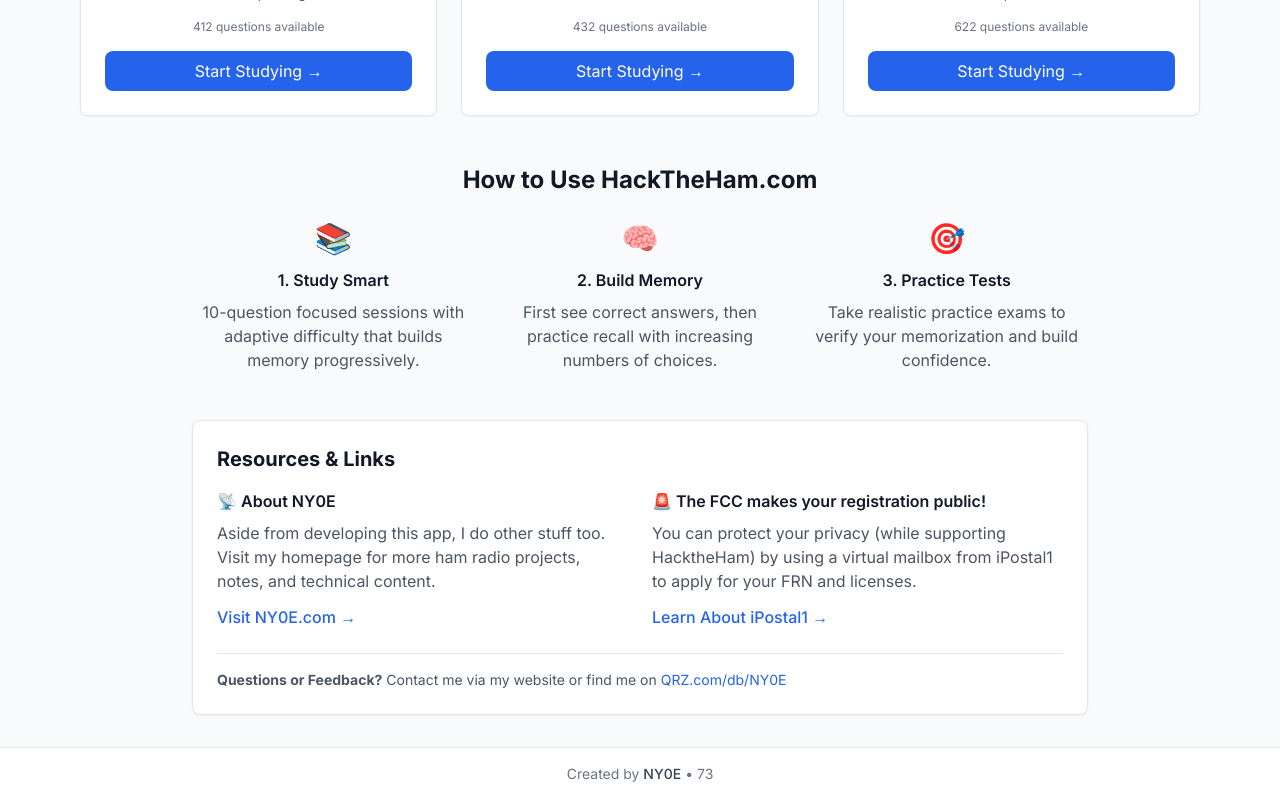
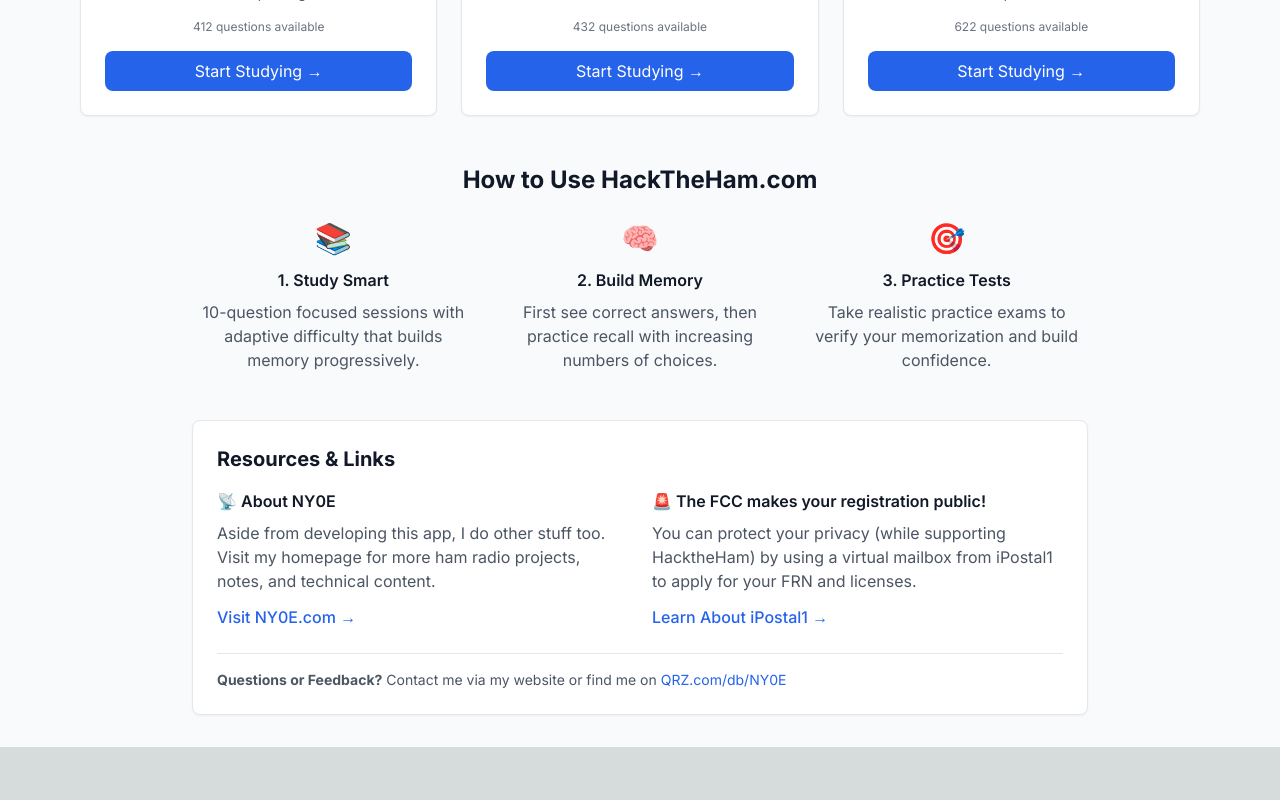
Before and after one commit to NY0E/QRZReady, a Next.js app: page / in a window 1280 px wide. Shown: the part 629-1429 px from the top of the page. After the commit the page ends 1376 px from the top, so only its background shows below. Built offline with nearby package versions, Linux system fonts and the light colour scheme; no server answers.

Commit message:
Rebrand: update site title and description to QRZ Ready

```diff
--- a/src/app/layout.tsx
+++ b/src/app/layout.tsx
@@ -7,8 +7,8 @@ import { AuthHeader } from '@/components/AuthHeader'
 const inter = Inter({ subsets: ['latin'] })
 
 export const metadata: Metadata = {
-  title: 'Hack The Ham',
-  description: 'Hack your way to Amateur Radio license success with smart memorization techniques for Technician, General, and Extra class exams.',
+  title: 'QRZ Ready',
+  description: 'QRZ is ham radio for who is calling? -- and soon, the answer will be you. Prepare for your FCC Amateur Radio license exam with smart memorization techniques.',
 }
 
 export default function RootLayout({
@@ -25,20 +25,6 @@ export default function RootLayout({
             <main className="flex-1">
               {children}
             </main>
-            <footer className="mt-auto py-4 px-4 text-center border-t border-gray-200 bg-white">
-              <p className="text-sm text-gray-500">
-                Created by{' '}
-                <a
-                  href="https://www.qrz.com/db/NY0E"
-                  target="_blank"
-                  rel="noopener noreferrer"
-                  className="font-medium text-gray-700 hover:text-blue-600 transition-colors"
-                >
-                  NY0E
-                </a>
-                {' '}• 73
-              </p>
-            </footer>
           </div>
         </AuthProvider>
       </body>
```
